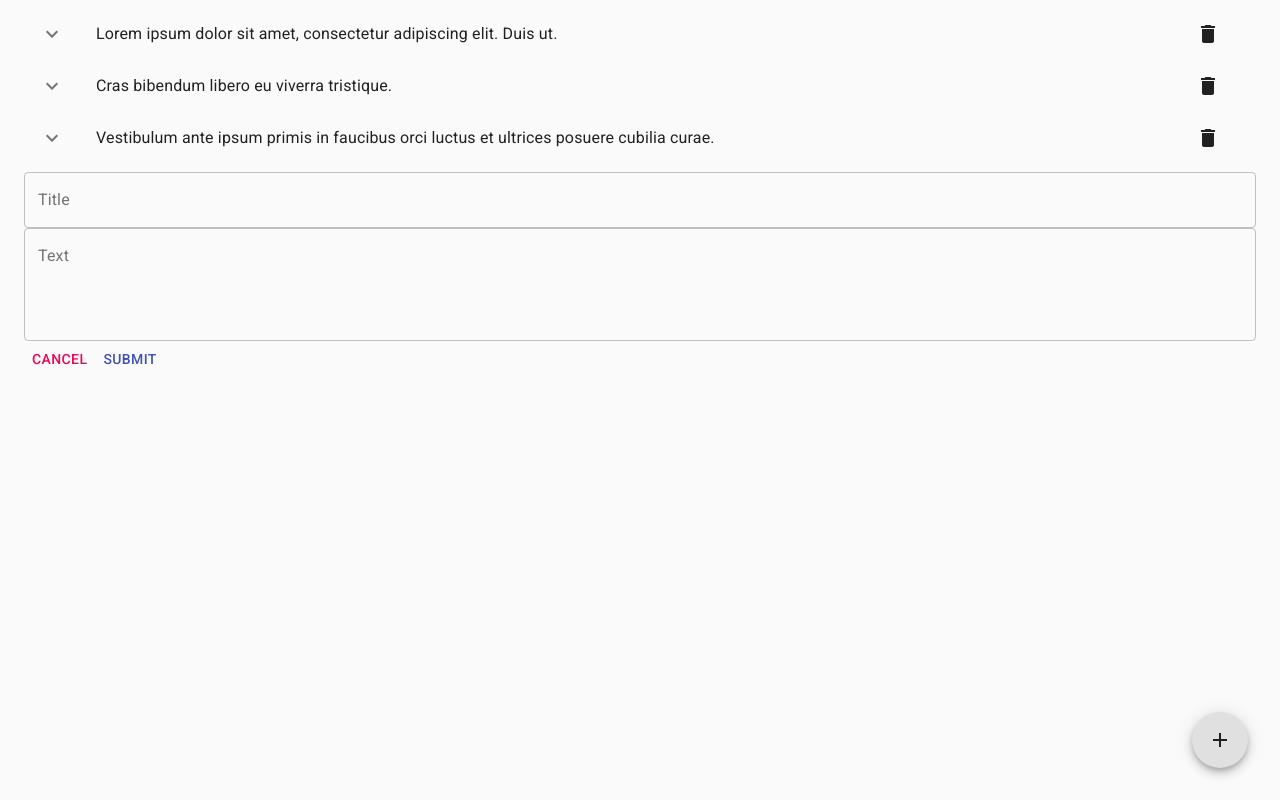
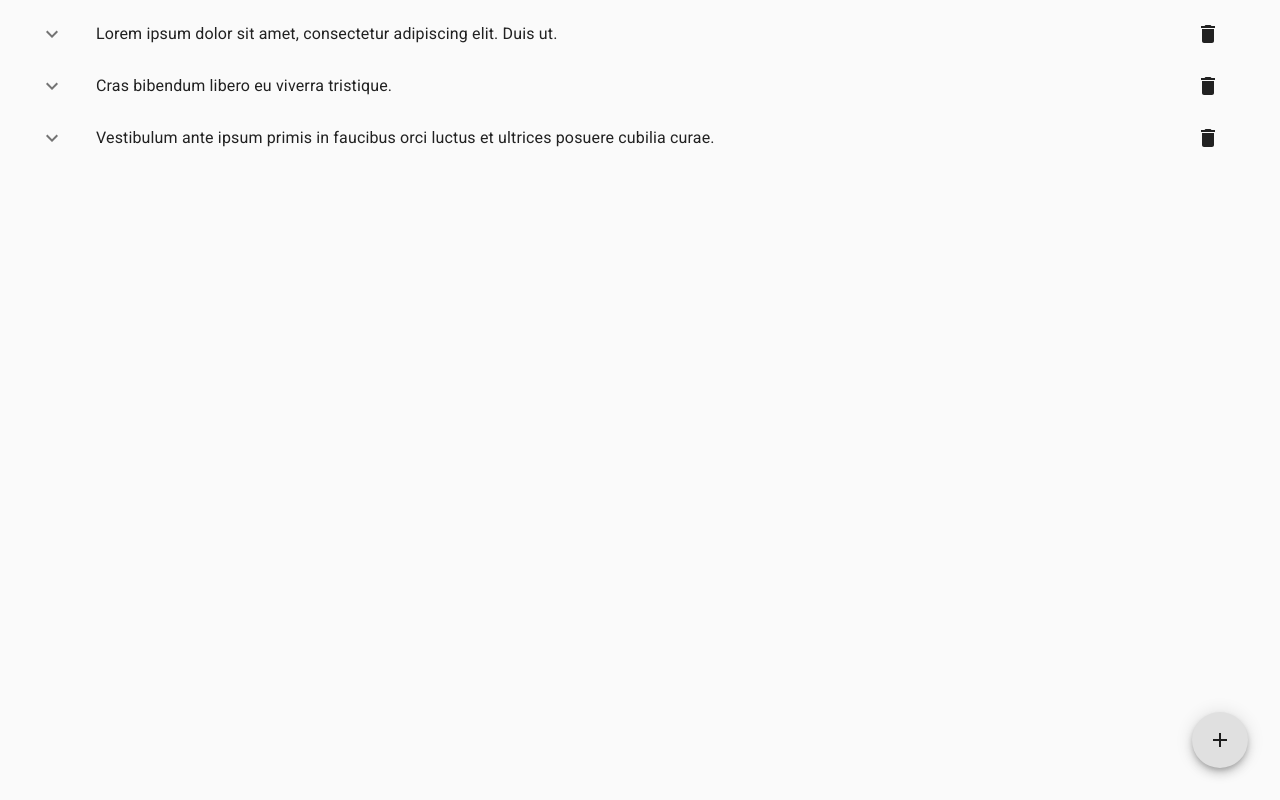
Before and after one commit to aaug1/quicknote-app, a React (Create React App) app: page / in a window 1280 px wide. Built offline with nearby package versions, Linux system fonts and the light colour scheme.

Commit message:
Step 3: Change view: Added separate page function for AddNote

```diff
--- a/src/App.js
+++ b/src/App.js
@@ -8,6 +8,7 @@ class App extends Component {
   constructor(props) {
     super(props);
     this.state = {
+      showHomepage: true,
       notes: [
         {
           id: "5c83c052-60da-425f-a302-9d4735a9d6ae",
@@ -38,16 +39,34 @@ class App extends Component {
     });
   };
 
+  /* This will change the page to create a new note */
+  changePage = () => {
+    this.setState((state) => {
+      return {
+        showHomepage: !state.showHomepage,
+      };
+    });
+  };
+
+
   render() {
-    const { notes } = this.state;
+    const { notes, showHomepage } = this.state;
     return (
       <Container>
-        <DisplayNotes notes={notes} deleteNote={this.deleteNote} />
-        <AddNote />
+        {showHomepage ? (
+          <DisplayNotes
+            notes={notes}
+            deleteNote={this.deleteNote}
+            changePage={this.changePage}
+          />
+        ) : (
+          <AddNote changePage={this.changePage} />
+        )}
       </Container>
     );
   }
 
+
 }
 
 export default App;
--- a/src/pages/AddNote.js
+++ b/src/pages/AddNote.js
@@ -1,6 +1,14 @@
 import { FormControl, TextField, Button } from "@material-ui/core";
 
-function AddNote() {
+function AddNote(props) {
+  const {changePage} = props;
+  const handleCancel = (event) => {
+    event.preventDefault();
+    changePage();
+  }
+
+
+
   return (
     <form>
       <FormControl fullWidth> {/* Add Note section (has title and text inputs) */}
@@ -10,7 +18,7 @@ function AddNote() {
         <TextField label="Text" multiline rows={4} variant="outlined" />
       </FormControl>
       <div>
-        <Button type="button" color="secondary">
+        <Button type="button" color="secondary" onClick={handleCancel}>
           Cancel
         </Button>
         <Button type="submit" color="primary">
--- a/src/pages/DisplayNotes.js
+++ b/src/pages/DisplayNotes.js
@@ -11,7 +11,7 @@ const styles = {
 };
 
 function DisplayNotes(props) {
-  const { notes, deleteNote, classes } = props;
+  const { notes, deleteNote, classes, changePage } = props;
   return (
     <>
       <List>
@@ -19,7 +19,10 @@ function DisplayNotes(props) {
           return <Note note={note} key={index} deleteNote={deleteNote} />;
         })}
       </List>
-      <Fab aria-label={"Add"} className={classes.fab}>
+      <Fab
+        aria-label={"Add"}
+        className={classes.fab}
+        onClick={() => changePage()}>
         <Add />
       </Fab>
     </>
```
